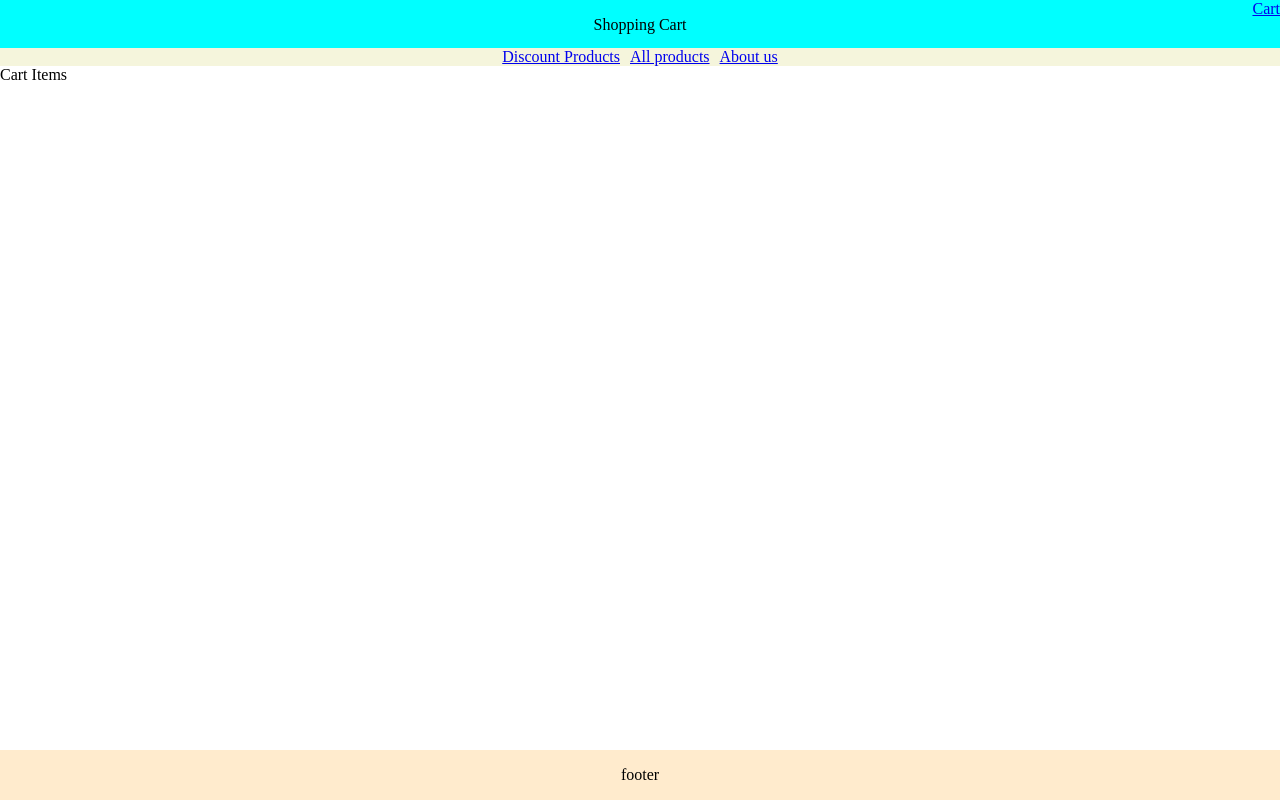
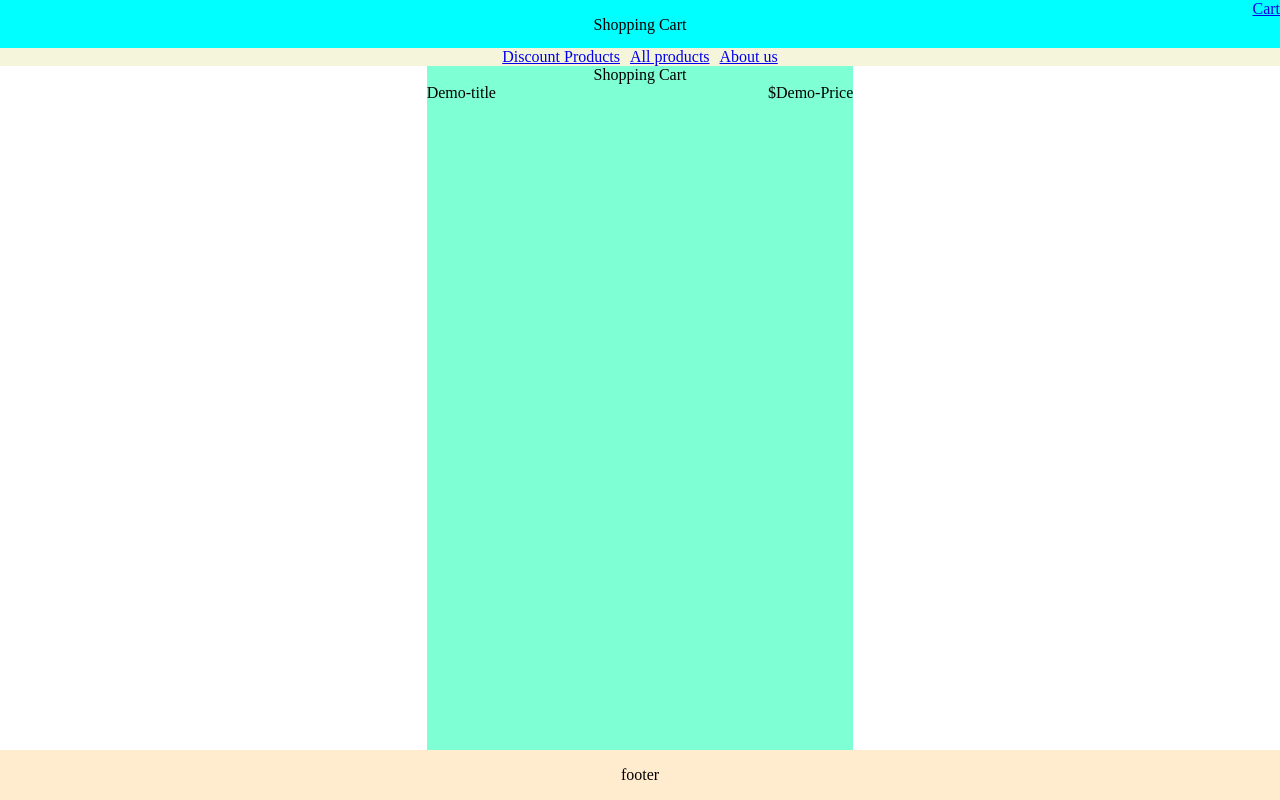
Before and after one commit to ManishAmFour/Shoping-Cart, a React (Vite) app: page /components/displayProd.jsx in a window 1280 px wide. Built offline with nearby package versions, Linux system fonts and the light colour scheme.

Commit message:
implemented the use of cart inside of the shopping page so now addition of items into the cart displays on the page and can be upgraded

```diff
--- a/src/components/cart.jsx
+++ b/src/components/cart.jsx
@@ -1,15 +1,21 @@
-let cart = [{ name: "Demo-product", value: "demo-value" }];
-
-export function updationOfCart(name) {
-  cart.forEach((product, index) => {
-    if (product.name === name) {
-      product.value += 1;
-    } else {
-      cart.push({ name, value: 1 });
-    }
-  });
-
-  console.log(cart);
+let cart = [{ title: "Demo-title", price: "Demo-Price" }];
+export function updationOfCart(product) {
+  if (
+    cart.find((element, index) => {
+      if (element.title === product.title) {
+        return true;
+      } else {
+        return false;
+      }
+    })
+  ) {
+    cart.forEach((element, index) => {
+      if (element.title === product.title) {
+        element.value += 1;
+      }
+    });
+  } else {
+    cart.push(product);
+  }
 }
-
 export default cart;
--- a/src/components/differentLinks/GenerateProduct.jsx
+++ b/src/components/differentLinks/GenerateProduct.jsx
@@ -22,7 +22,11 @@ function GenerateProduct({ list }) {
             <input min={0} type="number" />
             <button
               onClick={() => {
-                updationOfCart(product.title);
+                updationOfCart({
+                  title: product.title,
+                  price: product.price,
+                  value: 1,
+                });
               }}
             >
               Add to Cart
--- a/src/components/displayProd.jsx
+++ b/src/components/displayProd.jsx
@@ -1,5 +1,30 @@
+import cart from "./cart";
+import "../styles/payout.css";
+
 const CartDisplay = () => {
-  return <>Cart Items</>;
+  let TotalItems = 0;
+  cart.map((element, index) => {
+    TotalItems = element.value;
+  });
+
+  console.log(TotalItems);
+
+  return (
+    <>
+      <div></div>
+      <div className="payment-summary">
+        <div className="title">Shopping Cart</div>
+        {cart.map((product, index) => {
+          return (
+            <div key={product.title} className="product-detail">
+              <div>{product.title}</div>
+              <div>${product.price}</div>
+            </div>
+          );
+        })}
+      </div>
+    </>
+  );
 };
 
 export default CartDisplay;
--- /dev/null
+++ b/src/styles/payout.css
@@ -0,0 +1,14 @@
+.payment-summary {
+  background-color: aquamarine;
+}
+
+.title {
+  background-color: aquamarine;
+  display: flex;
+  justify-content: center;
+}
+
+.product-detail {
+  display: flex;
+  justify-content: space-between;
+}
```
